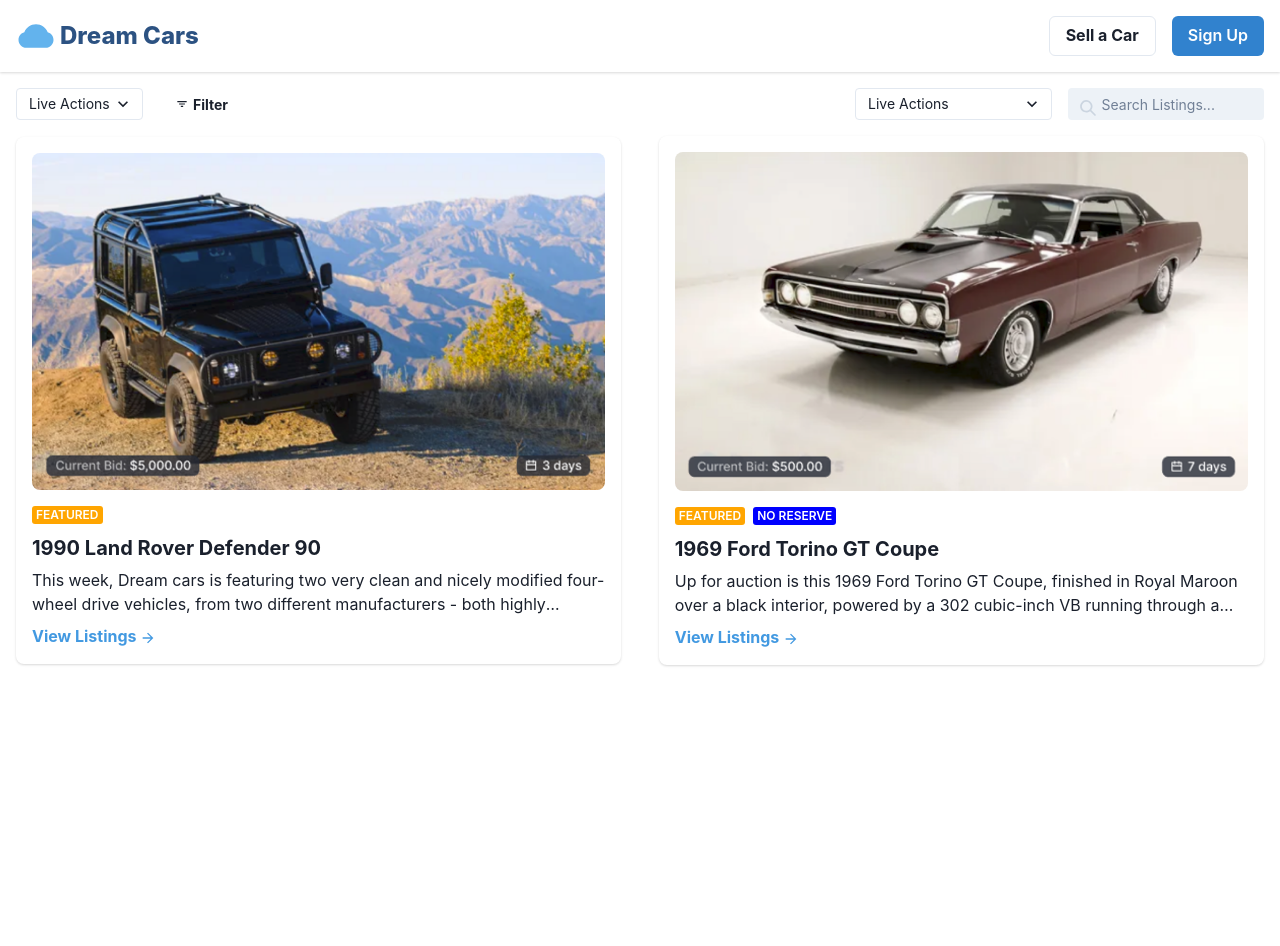
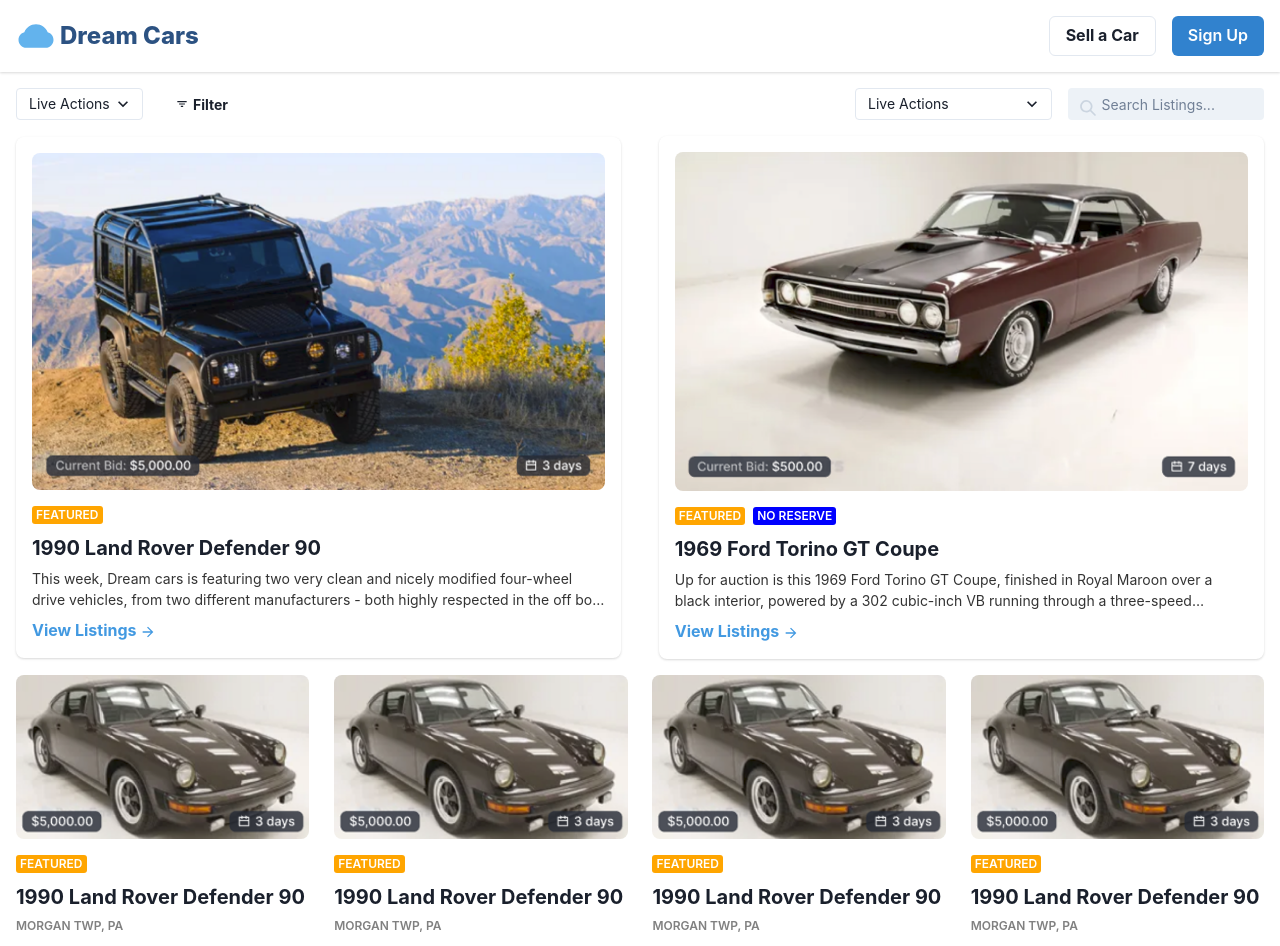
Before and after one commit to r0valdez/dream-cars, a Next.js app: page / in a window 1280 px wide. Shown: the top 946 px of the page. Before the commit the page ends 800 px from the top, so only its background shows below. Built offline with nearby package versions, Linux system fonts and the light colour scheme.

Commit message:
Add cards to the first page

```diff
--- /dev/null
+++ b/components/card.js
@@ -0,0 +1,22 @@
+import { Box, Flex, Heading, Image, Link, Text } from "@chakra-ui/react"
+import { ArrowForwardIcon } from '@chakra-ui/icons'
+import Tag from "@components/tag"
+
+const Card = ({ imageUrl = '', bidPrice = 0, date = '', tags = [], title = '', description = '', previewLineCount = 1, address = '', isSmall = false }) => {
+  return (
+    <Box boxShadow={isSmall ? 'none' : 'base'} borderRadius={isSmall ? 0 : 8} p={isSmall ? 0 : 4}>
+      <Image src={imageUrl} boxSize="100%" alt={title} borderRadius={8} mb={4} />
+      <Flex align="center" gap={2} mb={3}>
+        {tags.map((tag) => {
+          return <Tag key={tag.text} text={tag.text} color={tag.color} />
+        })}
+      </Flex>
+      <Heading as='h4' size='md'>{title}</Heading>
+      {address && <Text fontWeight="semibold" color="gray" textTransform="uppercase" fontSize="xs" mt={2}>{address}</Text>}
+      <Text my={2} noOfLines={previewLineCount} fontSize="sm" color="blackAlpha.800">{description}</Text>
+      {!isSmall && <Link color="blue.400" fontWeight="bold">View Listings <ArrowForwardIcon /></Link>}
+    </Box>
+  );
+};
+
+export default Card;
--- a/components/previewCard.js
+++ /dev/null
@@ -1,21 +0,0 @@
-import { Box, Flex, Heading, Image, Link, Text } from "@chakra-ui/react"
-import { ArrowForwardIcon } from '@chakra-ui/icons'
-import Tag from "@components/tag"
-
-const PreviewCard = ({ imageUrl = '', bidPrice = 0, date = '', tags = [], title = '', description = '', previewLineCount = 1 }) => {
-  return (
-    <Box boxShadow="base" borderRadius={8} p={4}>
-      <Image src={imageUrl} boxSize="100%" alt={title} borderRadius={8} mb={4} />
-      <Flex align="center" gap={2} mb={3}>
-        {tags.map((tag) => {
-          return <Tag index={tag.text} text={tag.text} color={tag.color} />
-        })}
-      </Flex>
-      <Heading as='h4' size='md'>{title}</Heading>
-      <Text my={2} noOfLines={previewLineCount}>{description}</Text>
-      <Link color="blue.400" fontWeight="bold">View Listings <ArrowForwardIcon /></Link>
-    </Box>
-  );
-};
-
-export default PreviewCard;
--- a/pages/index.js
+++ b/pages/index.js
@@ -1,7 +1,7 @@
 import { Box, Container, Flex, InputGroup, InputLeftElement, Input, Select, Text } from "@chakra-ui/react"
 import { SearchIcon } from '@chakra-ui/icons'
 import { BiFilter } from "react-icons/bi"
-import PreviewCard from "@components/previewCard"
+import Card from "@components/card"
 
 export default function Home() {
   return (
@@ -20,34 +20,85 @@
           <InputGroup>
             <InputLeftElement
               pointerEvents='none'
-              children={<SearchIcon color='gray.300' />}
-            />
+            >
+              <SearchIcon color='gray.300' />
+            </InputLeftElement>
             <Input placeholder="Search Listings..." variant='filled' size="sm" borderRadius={4} />
           </InputGroup>
         </Flex>
       </Flex>
-      <Flex justify="space-between" align="center" gap="3%">
+      <Flex justify="space-between" align="center" gap="3%" my={4}>
         <Box width={{ base: '100%', md: '49%' }}>
-          <PreviewCard
+          <Card
             imageUrl="/images/car-1.png"
             title="1990 Land Rover Defender 90"
-            description="This week, Dream cars is featuring two very clean and nicely modified four-wheel drive vehicles, from two different manufacturers - both highly respected in the off"
+            description="This week, Dream cars is featuring two very clean and nicely modified four-wheel drive vehicles, from two different manufacturers - both highly respected in the off both highly respected in the off"
             previewLineCount={2}
             bidPrice={5000}
             tags={[{text: 'featured', color: 'orange'}]}
           />
         </Box>
         <Box width={{ base: '100%', md: '49%' }}>
-          <PreviewCard
+          <Card
             imageUrl="/images/car-2.png"
             title="1969 Ford Torino GT Coupe"
-            description="Up for auction is this 1969 Ford Torino GT Coupe, finished in Royal Maroon over a black interior, powered by a 302 cubic-inch VB running through a three-speed three-speed"
+            description="Up for auction is this 1969 Ford Torino GT Coupe, finished in Royal Maroon over a black interior, powered by a 302 cubic-inch VB running through a three-speed powered by a 302 cubic-inch VB running through a three-speed"
             previewLineCount={2}
             bidPrice={500}
             tags={[{text: 'featured', color: 'orange'}, {text: 'no reserve', color: 'blue'}]}
           />
         </Box>
       </Flex>
+      <Flex justify="space-between" align="center" gap="2%" my={4}>
+        <Box width={{ base: '50%', md: '24%' }}>
+          <Card
+            imageUrl="/images/car-3.png"
+            title="1990 Land Rover Defender 90"
+            description="This week, Dream cars is featuring two very clean and nicely modified four-wheel drive vehicles, from two different manufacturers - both highly respected in the off"
+            previewLineCount={3}
+            address="Morgan Twp, PA"
+            bidPrice={500}
+            tags={[{text: 'featured', color: 'orange'}]}
+            isSmall={true}
+          />
+        </Box>
+        <Box width={{ base: '50%', md: '24%' }}>
+          <Card
+            imageUrl="/images/car-3.png"
+            title="1990 Land Rover Defender 90"
+            description="This week, Dream cars is featuring two very clean and nicely modified four-wheel drive vehicles, from two different manufacturers - both highly respected in the off"
+            previewLineCount={3}
+            address="Morgan Twp, PA"
+            bidPrice={500}
+            tags={[{text: 'featured', color: 'orange'}]}
+            isSmall={true}
+          />
+        </Box>
+        <Box width={{ base: '50%', md: '24%' }}>
+          <Card
+            imageUrl="/images/car-3.png"
+            title="1990 Land Rover Defender 90"
+            description="This week, Dream cars is featuring two very clean and nicely modified four-wheel drive vehicles, from two different manufacturers - both highly respected in the off"
+            previewLineCount={3}
+            address="Morgan Twp, PA"
+            bidPrice={500}
+            tags={[{text: 'featured', color: 'orange'}]}
+            isSmall={true}
+          />
+        </Box>
+        <Box width={{ base: '50%', md: '24%' }}>
+          <Card
+            imageUrl="/images/car-3.png"
+            title="1990 Land Rover Defender 90"
+            description="This week, Dream cars is featuring two very clean and nicely modified four-wheel drive vehicles, from two different manufacturers - both highly respected in the off"
+            previewLineCount={3}
+            address="Morgan Twp, PA"
+            bidPrice={500}
+            tags={[{text: 'featured', color: 'orange'}]}
+            isSmall={true}
+          />
+        </Box>
+      </Flex>
     </Container>
   )
 }
```
